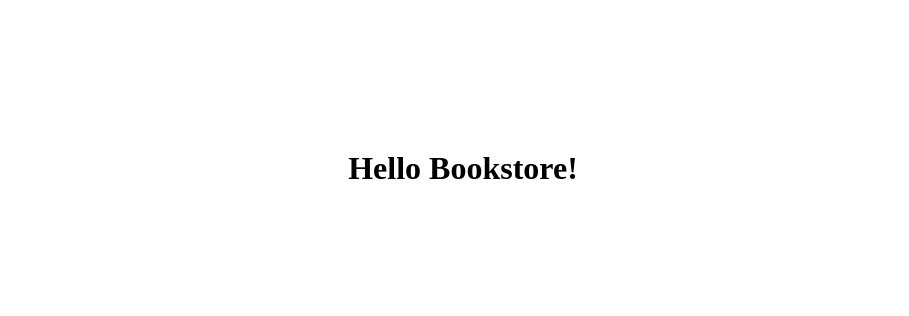
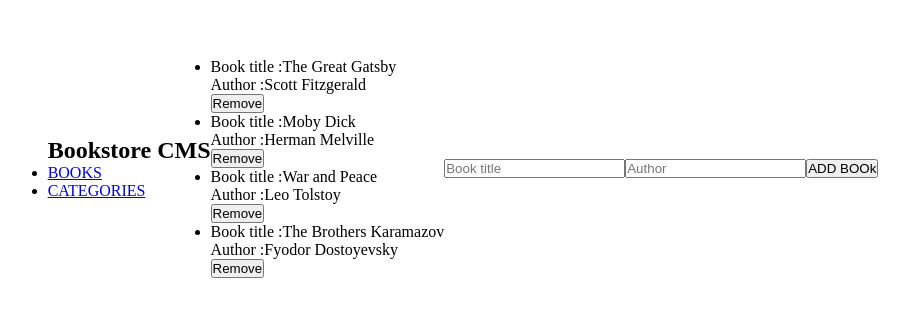
Before and after one commit to tajemouti/bookstore, a React (Create React App) app: page / in a window 1280 px wide. Shown: the part 232-548 px from the top of the page, without its empty margins (177-1086 px from the left). Built offline with nearby package versions, Linux system fonts and the light colour scheme.

Commit message:
Add routes inside App

```diff
--- a/src/App.js
+++ b/src/App.js
@@ -1,10 +1,18 @@
+import { Route, Routes } from 'react-router-dom';
+import Header from './components/Header';
+import BooksPage from './components/BooksPage';
+import Categories from './components/Categories';
 import './App.css';
 
 function App() {
   return (
-    <div className="App">
-      <h1>Hello Bookstore!</h1>
-    </div>
+    <>
+      <Header />
+      <Routes>
+        <Route path="/" element={<BooksPage />} />
+        <Route path="/categories" element={<Categories />} />
+      </Routes>
+    </>
   );
 }
 
```
